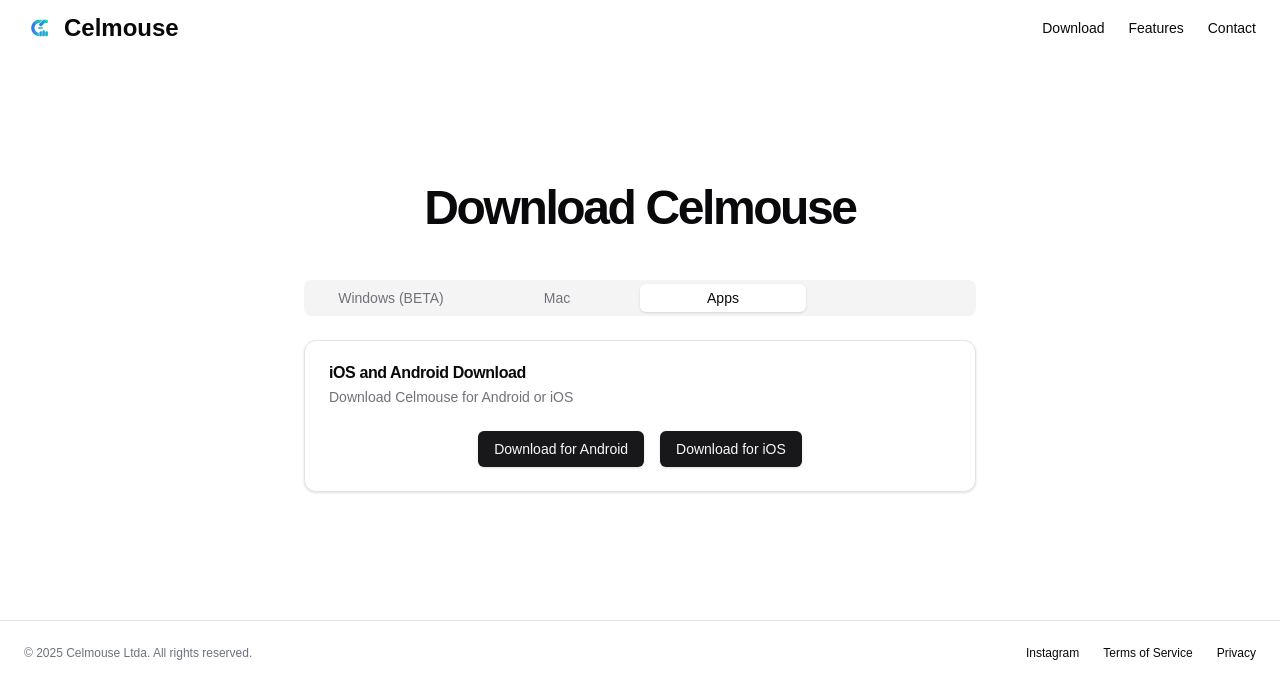
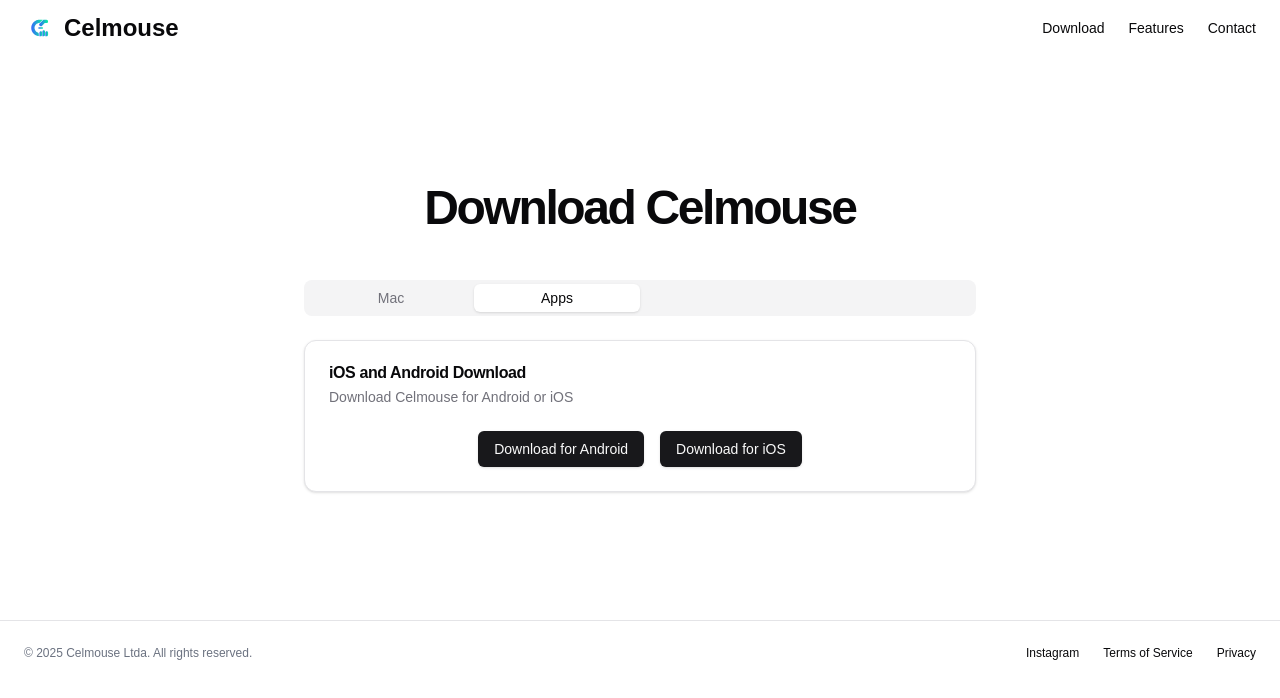
Before and after one commit to Celmouse/website, a Next.js app: page /website/downloads in a window 1280 px wide. Shown: the top 698 px of the page. Built offline with nearby package versions, Linux system fonts and the light colour scheme.

Commit message:
Update page.tsx

```diff
--- a/src/app/downloads/page.tsx
+++ b/src/app/downloads/page.tsx
@@ -13,12 +13,12 @@
                         <h2 className="text-3xl font-bold tracking-tighter sm:text-5xl text-center mb-12">Download Celmouse</h2>
                         <Tabs defaultValue="mobile" className="w-full max-w-2xl mx-auto">
                             <TabsList className="grid w-full grid-cols-4">
-                                <TabsTrigger value="windows">Windows {"(BETA)"}</TabsTrigger>
+{/*                                 <TabsTrigger value="windows">Windows {"(BETA)"}</TabsTrigger> */}
                                 <TabsTrigger value="mac">Mac</TabsTrigger>
                                 {/* <TabsTrigger value="linux">Linux</TabsTrigger> */}
                                 <TabsTrigger value="mobile">Apps</TabsTrigger>
                             </TabsList>
-                            <TabsContent value="windows" className="mt-6">
+{/*                             <TabsContent value="windows" className="mt-6">
                                 <Card>
                                     <CardHeader>
                                         <CardTitle>Windows Download {"(BETA)"}</CardTitle>
@@ -28,7 +28,7 @@
                                         <Button asChild><Link href={downloadUrls.win}>Download for Windows</Link></Button>
                                     </CardContent>
                                 </Card>
-                            </TabsContent>
+                            </TabsContent> */}
                             <TabsContent value="mac" className="mt-6">
                                 <Card>
                                     <CardHeader>
```
